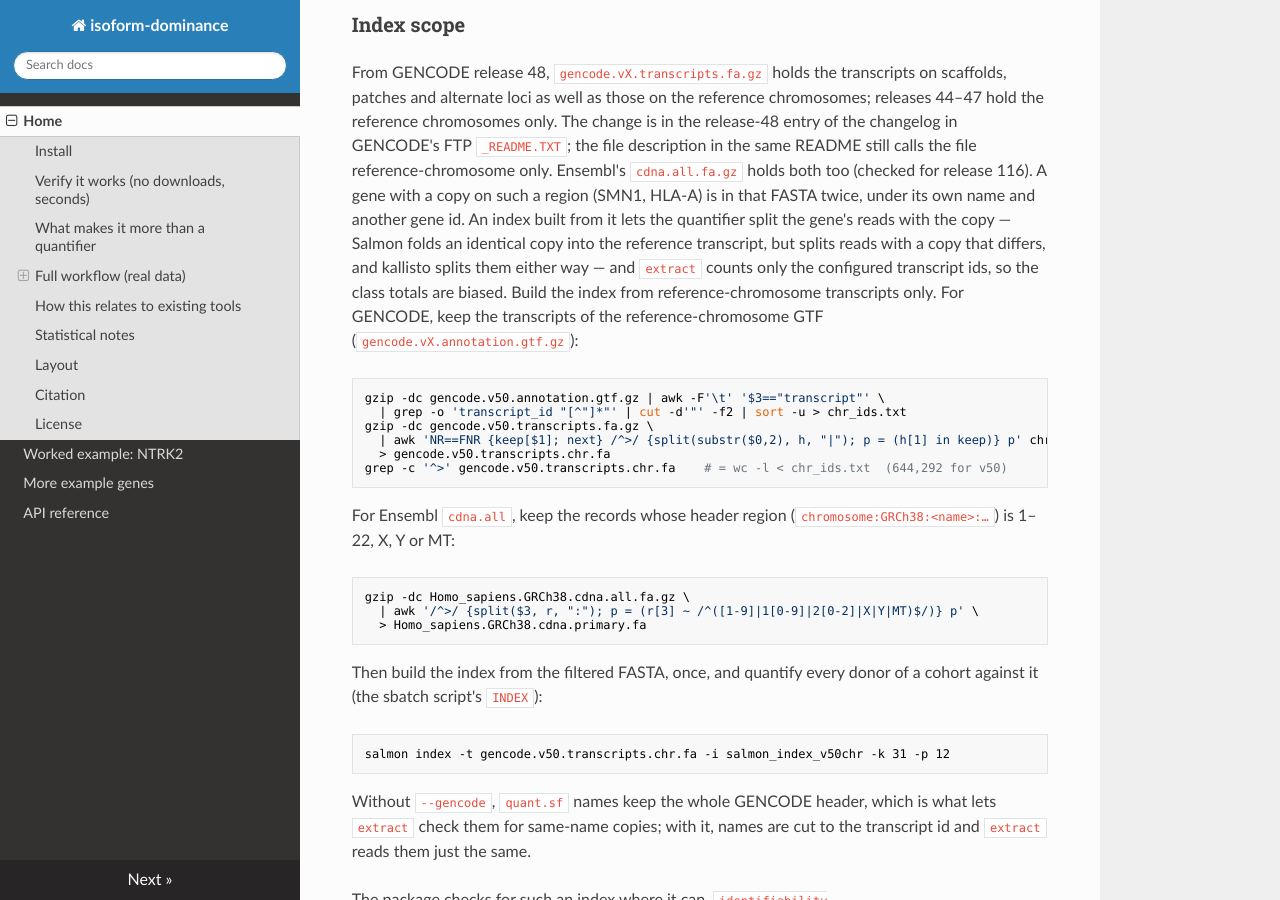
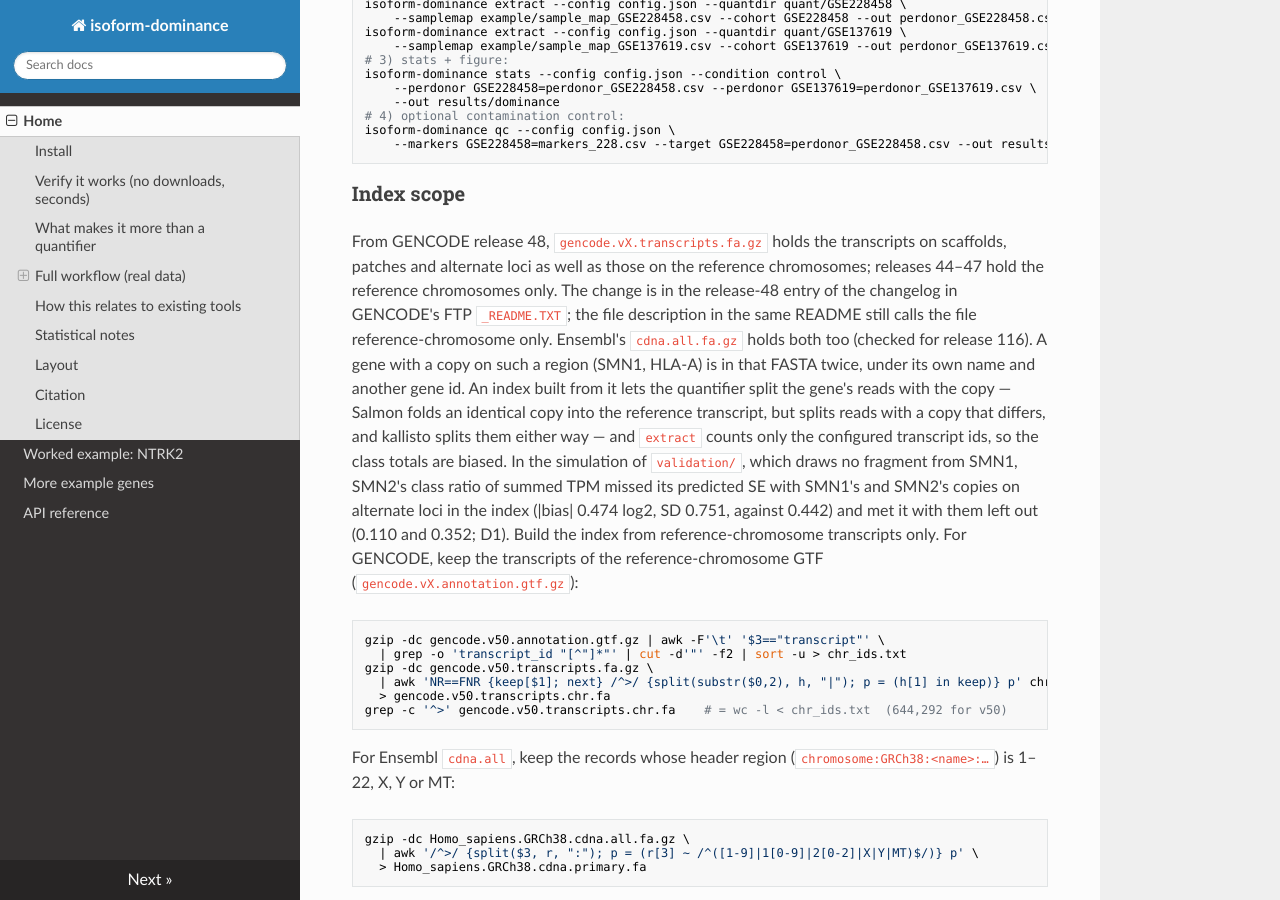
Before and after one commit to charliekim97/isoform-dominance-pipeline, an MkDocs documentation site: the page built from docs/index.md, in a window 1280 px wide and 900 px high, scrolled down 10276 px. Built offline with MkDocs 1.6.1, drawn with Linux system fonts in a browser that asks for light colours; nearby versions of some CDN libraries; some of the changed text lies outside the part shown.

Commit message:
validation: record D1's result, which puts SMN2's failure on the index
Each arm of D1 was run once and graded with exit status 0: SMN2's
summed-TPM row met its predicted SE, 0.442, against both indexes
(|bias| 0.110 and 0.112, SD 0.352 and 0.353), where the 3.0 gate's run
gave 0.474 and 0.751. With only SMN1's and SMN2's copies on alternate
loci left out, records the README's "Index scope" also leaves out, the
row met it too, SMN1's transcripts on chromosome 5 still in the index;
the simulation draws no fragment from SMN1.

The two runs are stored with their SHA-256, validation/README.md gives
the result, and the README's "Two estimands", whole-index and "Index
scope" paragraphs quote it. tests/test_d1_smn2.py holds the READMEs'
figures to the grade and D1's protocol to its text as fixed before the
run. The 3.0 gate is not graded again and the default does not change.

````diff
--- a/docs/index.md
+++ b/docs/index.md
@@ -201,7 +201,11 @@
 simulation of `validation/` against Salmon's summed TPM, by a gate fixed before its run, and
 did not pass it, so `fragment` stays the default: they held for 6 of the 7 contrasts graded and
 not for SMN2's (`validation/README.md`, "The 3.0 gate's result", which also gives what was
-found after the grade).
+found after the grade). A check fixed before its run, D1, then put the failure on the
+simulation's index: with only SMN1's and SMN2's copies on alternate loci left out, records
+"Index scope" below also leaves out, SMN2's summed TPM met its predicted SE, in a simulation
+that draws no fragment from SMN1. The default does not change on that; a change needs a gate of
+its own.
 
 Exit codes: **0** no `--min-log2fc` given, or it is resolved · **3** `--min-log2fc` given and
 not resolved at the stated design · **2** precondition failure: a transcript shorter than
@@ -247,7 +251,11 @@
 > totals; with that index's records on scaffolds (alternate loci, patches) added, where CANX's
 > and PTPRC's own copies are, CANX's and PTPRC's abundance contrasts and PTPRC's fragment
 > contrast were not estimable either. SMN2's is the contrast whose summed TPM stopped the 3.0
-> gate (`validation/README.md`, "The 3.0 gate's result"). A record that holds a configured transcript's window found
+> gate (`validation/README.md`, "The 3.0 gate's result"); in that simulation, which draws no
+> fragment from SMN1, leaving out the index's copies of SMN1 and SMN2 on alternate loci was
+> enough for that row to meet its predicted SE, SMN1's transcripts on chromosome 5 still in the
+> index (`validation/README.md`, "D1's result").
+> A record that holds a configured transcript's window found
 > in at most M records of the FASTA (`--max-window-records M`, default 20) becomes a column
 > of the compatibility system, as a transcript of the gene background is, so a competitor
 > found once gives one answer whether it comes from the FASTA or from
@@ -463,7 +471,10 @@
 quantifier split the gene's reads with the copy — Salmon folds an identical copy into the
 reference transcript, but splits reads with a copy that differs, and kallisto splits them
 either way — and `extract` counts only the configured transcript ids, so the class totals
-are biased. Build the index from reference-chromosome transcripts only. For GENCODE, keep
+are biased. In the simulation of `validation/`, which draws no fragment from SMN1, SMN2's class
+ratio of summed TPM missed its predicted SE with SMN1's and SMN2's copies on alternate loci in
+the index (|bias| 0.474 log2, SD 0.751, against 0.442) and met it with them left out (0.110 and
+0.352; D1). Build the index from reference-chromosome transcripts only. For GENCODE, keep
 the transcripts of the reference-chromosome GTF (`gencode.vX.annotation.gtf.gz`):
 
 ```bash
````
Also changed, not shown: CHANGELOG.md (+12 -0 lines), README.md (+14 -3 lines), validation/README.md (+46 -10 lines), validation/data/README.md (+18 -6 lines), 4 other files.
